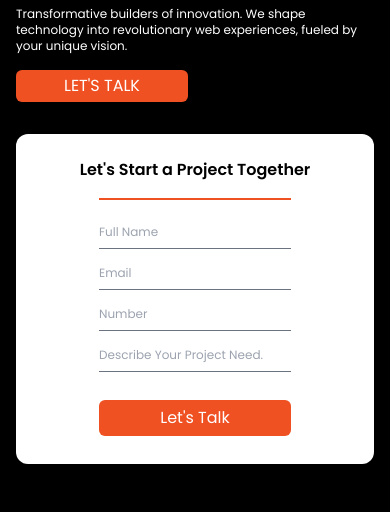
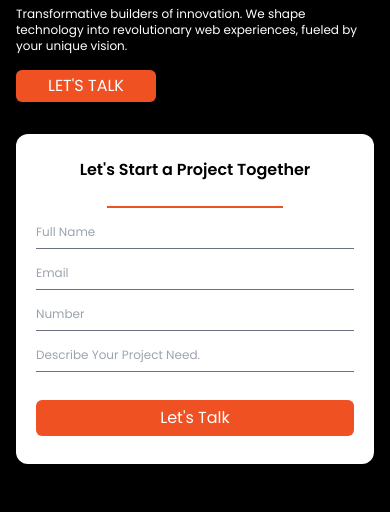
Before and after one commit to developermaroof/tekrevol, a React (Create React App) app: page / in a window 390 px wide. Shown: the part 182-696 px from the top of the page. Built offline with nearby package versions, Linux system fonts and the light colour scheme.

Commit message:
Update Banner.jsx

```diff
--- a/src/components/Banner.jsx
+++ b/src/components/Banner.jsx
@@ -2,47 +2,51 @@ import React from "react";
 
 const Banner = () => {
   return (
-    <div className=" pb-4  font-sans bg-black text-white">
+    // Banner
+    <div class="pb-4 font-sans bg-black text-white">
       {/* Intro */}
-      <div className="px-4 sm:px-8 lg:px-20 xl:px-28">
-        <h1 className="font-bold text-3xl md:text-3xl lg:text-4xl xl:text-5xl flex flex-wrap">
-          <span className="text-primary">#1WEB</span>
+      <div class="px-4 sm:px-8 lg:px-20 xl:px-28">
+        <h1 class="font-bold text-3xl md:text-3xl lg:text-4xl xl:text-5xl flex flex-wrap">
+          <span class="text-primary">#1WEB </span>
           DEVELOPMENT COMPANY
         </h1>
-        <p className="text-xs py-4">
+        <p class="text-xs py-4">
           Transformative builders of innovation. We shape technology into
           revolutionary web experiences, fueled by your unique vision.
         </p>
-        <button className="bg-primary rounded-md py-1 px-12">LET'S TALK</button>
+        <button class="bg-primary rounded-md py-1 px-8 sm:px-12">
+          LET'S TALK
+        </button>
       </div>
+
       {/* Form */}
-      <div className="bg-white p-5 py-6 rounded-xl text-black my-8 flex flex-cols justify-center items-center mx-4 sm:mx-8 lg:mx-20 xl:mx-28">
-        <form className="flex flex-col justify-center items-center">
-          <h2 className="font-semibold text-md text-center mx-auto">
+      <div class="bg-white p-5 py-6 rounded-xl text-black my-8 mx-4 sm:mx-8 lg:mx-20 xl:mx-28">
+        <form class="flex flex-col justify-center items-center">
+          <h2 class="font-semibold text-md text-center mx-auto mb-4">
             Let's Start a Project Together
           </h2>
-          <div className="bg-primary text-primary h-0.5 w-48 my-4"></div>
+          <div class="bg-primary text-primary h-0.5 w-44 sm:w-32 lg:w-48 my-2 mx-auto"></div>
           <input
-            className="p-2 pl-0 w-48  pr-0 mb-2 border-b border-gray-500 text-xs text-left"
+            class="p-2 pl-0 w-full mb-2 border-b border-gray-500 text-xs text-left"
             type="text"
             placeholder="Full Name"
           />
           <input
-            className="p-2 pl-0  w-48 pr-0 mb-2 border-b border-gray-500 text-xs text-left"
+            class="p-2 pl-0 w-full mb-2 border-b border-gray-500 text-xs text-left"
             type="text"
             placeholder="Email"
           />
           <input
-            className="p-2 pl-0 w-48 pr-0 mb-2 border-b border-gray-500 text-xs text-left"
+            class="p-2 pl-0 w-full mb-2 border-b border-gray-500 text-xs text-left"
             type="text"
             placeholder="Number"
           />
           <input
-            className="p-2 pl-0 w-48 pr-0 mb-2 border-b border-gray-500 text-xs text-left"
+            class="p-2 pl-0 w-full mb-2 border-b border-gray-500 text-xs text-left"
             type="text"
             placeholder="Describe Your Project Need."
           />
-          <button className="text-white bg-primary rounded-md py-1.5 w-48 mt-5 mb-1">
+          <button class="text-white bg-primary rounded-md py-1.5 w-full mt-5 mb-1">
             Let's Talk
           </button>
         </form>
```
